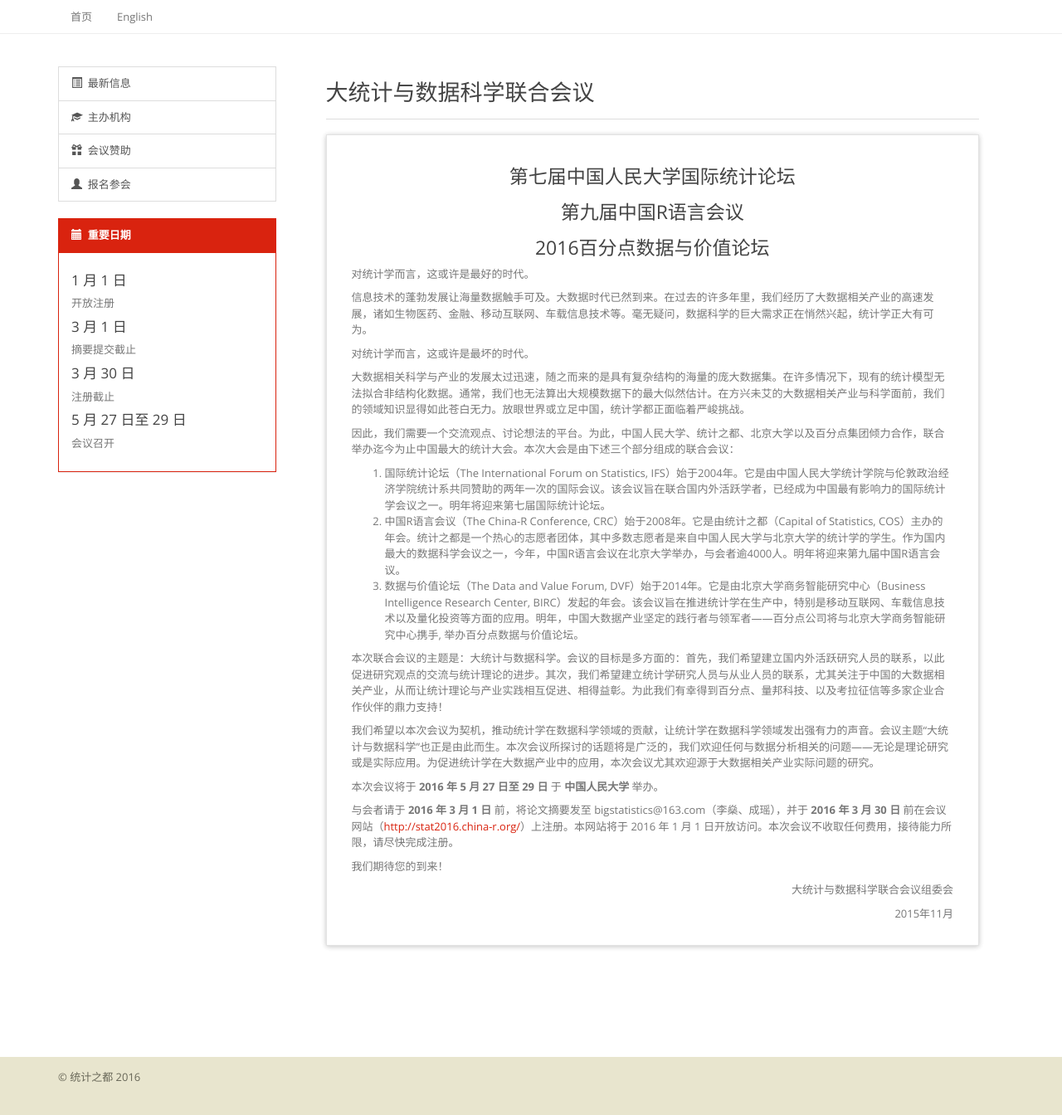
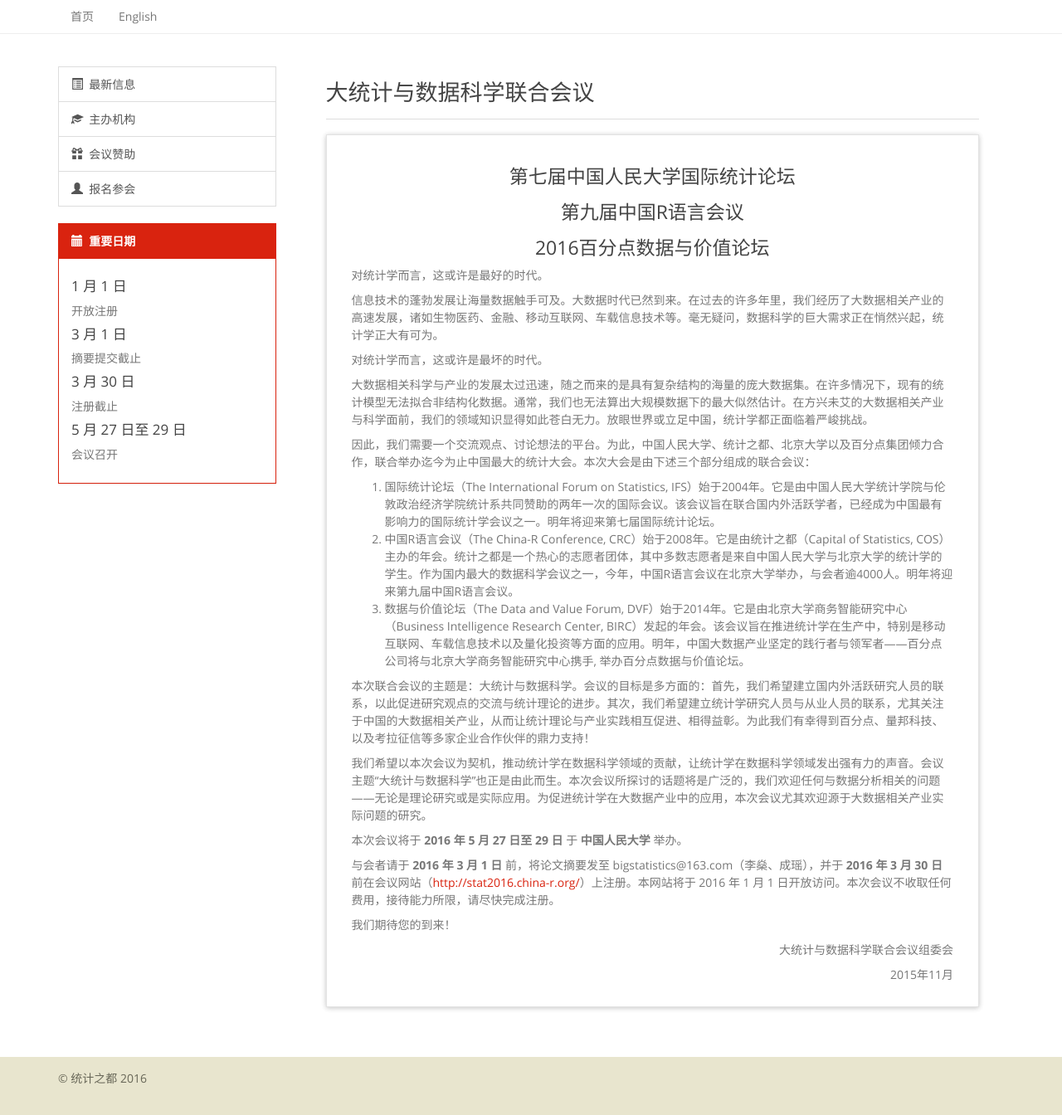
Before and after one commit to cosname/stat2016, a Jekyll site: the page built from index.md, in a window 1280 px wide and 1344 px high. Shown: the whole window at 83% size. Built offline with Jekyll 4.4.1, drawn with Linux system fonts in a browser that asks for light colours.

Commit message:
using local fonts

```diff
--- a/css/style.css
+++ b/css/style.css
@@ -1,4 +1,16 @@
-@import url(https://fonts.googleapis.com/css?family=Open+Sans:400,700);
+/*@import url(https://fonts.googleapis.com/css?family=Open+Sans:400,700);*/
+@font-face {
+    font-family: 'Open Sans';
+    font-style: normal;
+    font-weight: 400;
+    src: local('Open Sans'), local('OpenSans'), url(../fonts/open-sans-400.woff2) format('woff2');
+}
+@font-face {
+    font-family: 'Open Sans';
+    font-style: normal;
+    font-weight: 700;
+    src: local('Open Sans Bold'), local('OpenSans-Bold'), url(../fonts/open-sans-700.woff2) format('woff2');
+}
 
 html, body {
     height: 100%;
@@ -8,6 +20,7 @@ html, body {
 body {
     font-family: "Open Sans", Microsoft Yahei, Hiragino Sans GB, Microsoft Sans Serif, WenQuanYi Micro Hei, sans-serif;
     line-height: 1.5;
+    font-size: 14px;
 }
 
 .site-main {
```
Also changed, not shown: css/bootstrap.min.css.
